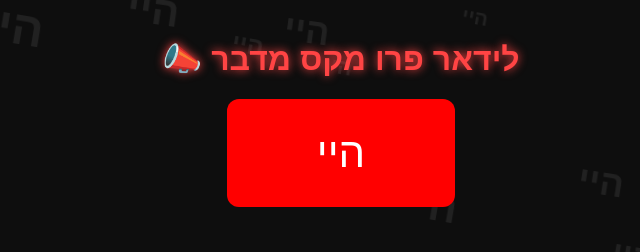
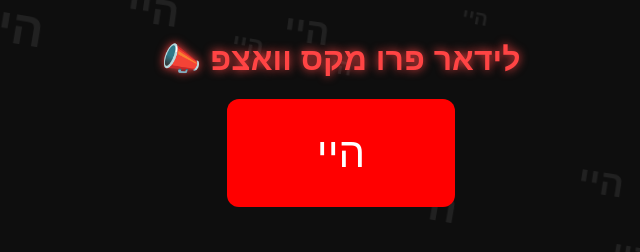
Before and after one commit to idankuharchuk-svg/Lidar-Pro-Max, a plain HTML site: page index.html in a window 1280 px wide. Shown: the top 252 px of the page, 299-939 px from the left. Drawn offline with Linux system fonts and the light colour scheme.

Commit message:
Update index.html

```diff
--- a/index.html
+++ b/index.html
@@ -70,7 +70,7 @@
 </style>
 </head>
 <body>
-<h1>📣 לידאר פרו מקס מדבר</h1>
+<h1>📣 לידאר פרו מקס וואצפ</h1>
 <button id="btn" onclick="sayHi()">היי</button>
 <div id="output"></div>
 
```
